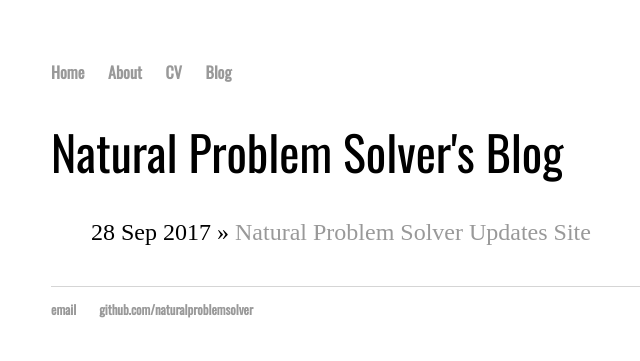
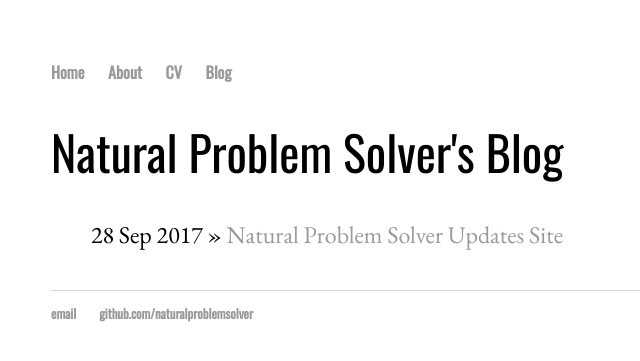
Before and after one commit to victorangeloblancada/victorangeloblancada.github.io-jekyll, a Jekyll site: the page built from blog/index.html, in a window 1280 px wide. Shown: the top 361 px of the page, without its empty margins (141-781 px from the left). Built offline with Jekyll 4.4.1, drawn with Linux system fonts in a browser that asks for light colours.

Commit message:
Update main.css

```diff
--- a/css/main.css
+++ b/css/main.css
@@ -38,6 +38,7 @@ footer {
 }
 
 ul.posts {
+    font-family:'EB Garamond', 'Garamond', 'Times', 'Times New Roman', 'Serif';
     margin: 20px auto 40px;
     font-size: 1.5em;
 }
```
